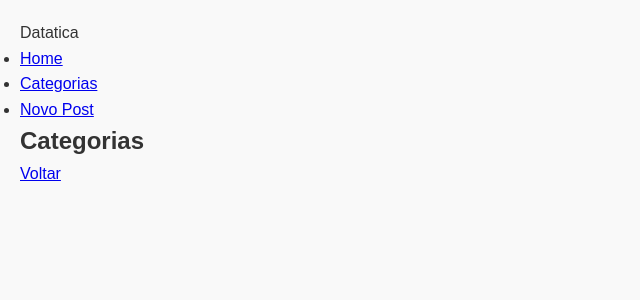
After one commit to edilsoneliass/entrega2, a Django app: page /categorias/ in a window 1280 px wide. The commit adds this page. Shown: the top 300 px of the page, without its empty margins (0-640 px from the left). Run offline with Django 5.2, Linux system fonts and the light colour scheme; data that the repository does not hold is empty.

Commit message:
Adicionar sistema de categorias

```diff
--- a/posts/admin.py
+++ b/posts/admin.py
@@ -1,5 +1,6 @@
 from django.contrib import admin
-from .models import Post, Comment
+from .models import Post, Comment, Category
 
 admin.site.register(Post)
 admin.site.register(Comment)
+admin.site.register(Category)
--- a/posts/templates/base.html
+++ b/posts/templates/base.html
@@ -14,6 +14,7 @@
             <a>Datatica</a>
             <ul>
                 <li><a href="{% url 'listar_posts' %}">Home</a></li>
+                <li><a href="{% url 'listar_categorias' %}">Categorias</a></li>
                 <li><a href="{% url 'criar_post' %}">Novo Post</a></li>
             </ul>
         </nav>
--- /dev/null
+++ b/posts/templates/posts/listar_categorias.html
@@ -0,0 +1,13 @@
+{% extends 'base.html' %}
+
+{% block content %}
+<h2>Categorias</h2>
+<ul>
+    {% for categoria in categorias %}
+        <li>
+            <a href="{% url 'detalhes_categoria' categoria.id %}">{{ categoria.nome }}</a>
+        </li>
+    {% endfor %}
+</ul>
+<a href="{% url 'listar_posts' %}">Voltar</a>
+{% endblock %}
--- a/posts/urls.py
+++ b/posts/urls.py
@@ -3,6 +3,8 @@ from . import views
 
 urlpatterns = [
     path('', views.listar_posts, name='listar_posts'),
+    path('categorias/', views.listar_categorias, name='listar_categorias'),
+    path('categoria/<int:id>/', views.detalhes_categoria, name='detalhes_categoria'),
     path('post/<int:id>/', views.detalhes_post, name='detalhes_post'),
     path('post/<int:id>/comentario/novo/', views.criar_comentario, name='criar_comentario'),
     path('post/novo/', views.criar_post, name='criar_post'),
--- a/posts/views.py
+++ b/posts/views.py
@@ -1,5 +1,5 @@
 from django.shortcuts import render, get_object_or_404, redirect
-from .models import Post, Comment
+from .models import Post, Comment, Category
 from django.contrib.auth.decorators import login_required
 from django.utils.timezone import now
 from .forms import PostForm
@@ -19,7 +19,8 @@ def listar_posts(request):
 def detalhes_post(request, id):
     post = get_object_or_404(Post, id=id)
     comentarios = post.comments.order_by('-data_postagem')  # Ordenar por mais recente
-    return render(request, 'posts/detalhes_post.html', {'post': post, 'comentarios': comentarios})
+    categorias = post.categorias.all()
+    return render(request, 'posts/detalhes_post.html', {'post': post, 'comentarios': comentarios, 'categorias': categorias} )
 
 # Criar novo post
 def criar_post(request):
@@ -49,6 +50,17 @@ def deletar_post(request, id):
         post.delete()
         return redirect('listar_posts')
     return render(request, 'posts/confirmar_deletar.html', {'post': post})
+
+# Página lista de categorias
+def listar_categorias(request):
+    categorias = Category.objects.all()
+    return render(request, 'posts/listar_categorias.html', {'categorias': categorias})
+
+# View individual de cada categoria
+def detalhes_categoria(request, id):
+    categoria = get_object_or_404(Category, id=id)
+    posts = categoria.posts.order_by('-data_postagem')
+    return render(request, 'posts/listar_posts.html', {'posts': posts, 'categoria': categoria})
 
 # View para criar um comentário
 @login_required
```
Also changed, not shown: posts/models.py (+8 -0 lines), posts/templates/posts/detalhes_post.html (+8 -0 lines), posts/templates/posts/listar_posts.html (+5 -3 lines), posts/migrations/0003_category_post_categorias.py (added).
